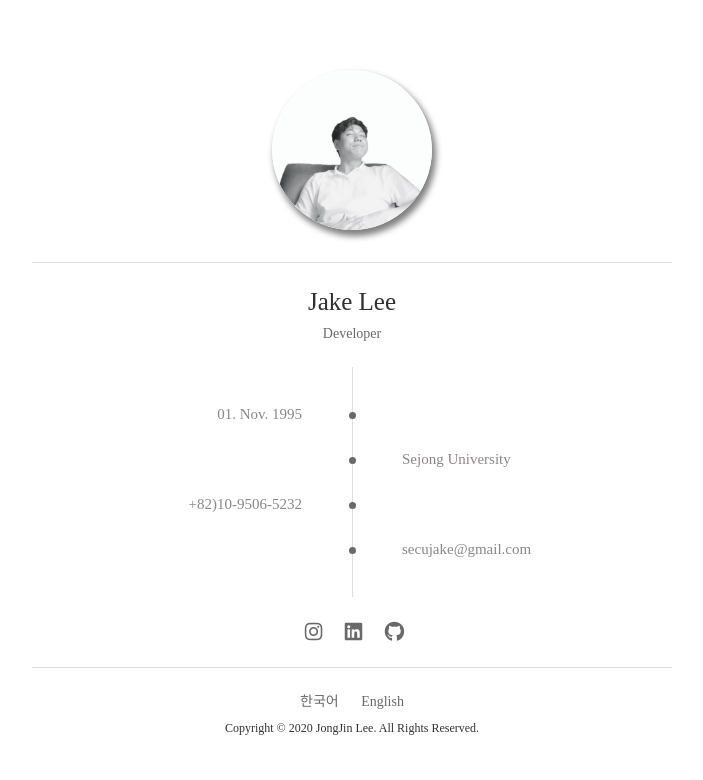
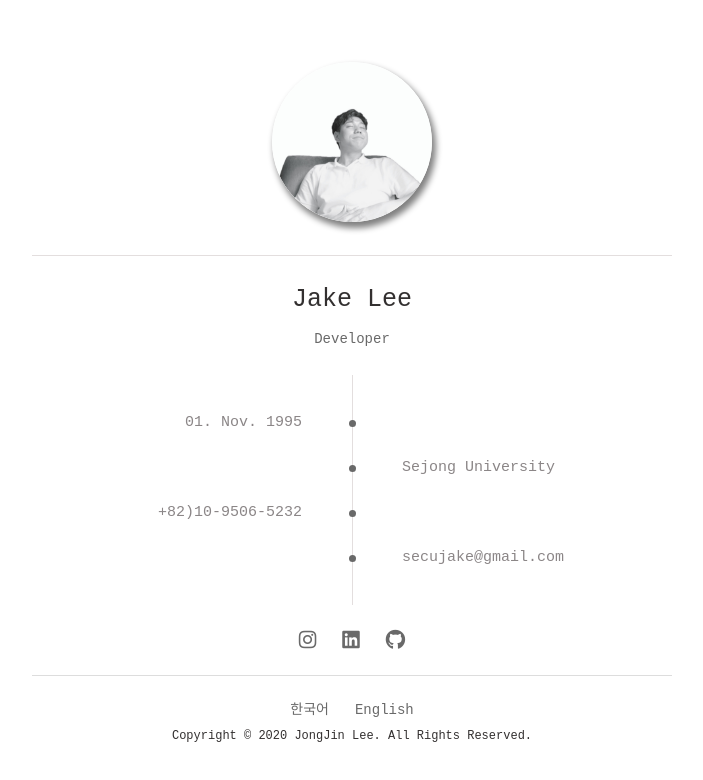
Before and after one commit to JAKEkr/Profile-page, a plain HTML site: page eng.html in a window 1280 px wide. Shown: the whole page, without its empty margins (288-991 px from the left). Drawn offline with Linux system fonts and the light colour scheme; a web font is replaced by a local one.

Commit message:
Modify resolution

```diff
--- a/css/common.css
+++ b/css/common.css
@@ -1,4 +1,4 @@
-@import url(//fonts.googleapis.com/earlyaccess/notosanskr.css);
+@import url(//fonts.googleapis.com/earlyaccess/nanumgothiccoding.css);
 
 html, body {
     margin: 0;
@@ -6,18 +6,9 @@ html, body {
     width: 100%;
     height: 100%;
     text-align: center;
+    font-family: 'Nanum Gothic Coding', monospace;
     font-size: 10px;
     color: #333030;
-
-    @font-face {
-        font-family: "Droid Sans Mono", Consolas, "Courier New", "Liberation Mono", monospace;
-        font-style: normal;
-    }
-    @font-face {
-        font-family: "NotoSansKR", sans-seri;
-        unicode-range: U+0020-007E;
-        font-style: normal;
-    }
 }
 
 #container { width: 50%; height: 100vh; margin: 0 auto; display: table; }
@@ -28,7 +19,7 @@ header {
     border-bottom: 1px solid #e3dede;
 }
 
-#summary { padding: 25px; }
+#summary { padding: 25px; line-height: 1.5; }
 #name-kr { font-size: 2.5rem; }
 #name-en { font-size: 2.0rem; font-style: italic; }
 #job { margin-top: 10px; font-size: 1.4rem; color: dimgray; }
@@ -44,7 +35,7 @@ header {
 #contents .box:nth-of-type(even) { padding-left: 50%; text-align: left; }
 #contents .box:nth-of-type(even) span { padding-left: 50px; }
 #contents .box:nth-of-type(even) span:before { left: -3px; }
-#connections { position: relative; padding: 25px 0 25px 5px; word-spacing:20px; }
+#connections { position: relative; padding: 25px 0; word-spacing:20px; }
 
 footer {
     width: 100%;
@@ -58,10 +49,12 @@ footer #copy { font-size: 1.2rem; }
 a { text-decoration: none; color: dimgray; }
 
 /* Smartphone (portrait) */
-@media only screen and (max-width : 479px) {
+@media only screen and (max-width : 480px) {
     html, body { font-size: 7px; }
     #container { width: 90%; }
     #contents .box span:before { top: 12px; }
+    #contents .box:nth-of-type(odd) span{ padding-right: 35px; }
+    #contents .box:nth-of-type(even) span { padding-left: 35px; }
     .profile-img {
         width: 35%;
         box-shadow: 3px 5px 6px 1px gray;
@@ -70,7 +63,7 @@ a { text-decoration: none; color: dimgray; }
 }
 
 /* Smartphone (landscape) */
-@media only screen and (min-width : 481px) and (max-width : 896px) {
+@media only screen and (min-width : 481px) and (max-width : 895px) {
     html, body { font-size: 7px; }
     #container { width: 90%; }
     #contents .box span:before { top: 12px; }
```
Also changed, not shown: eng.html (indentation only).
